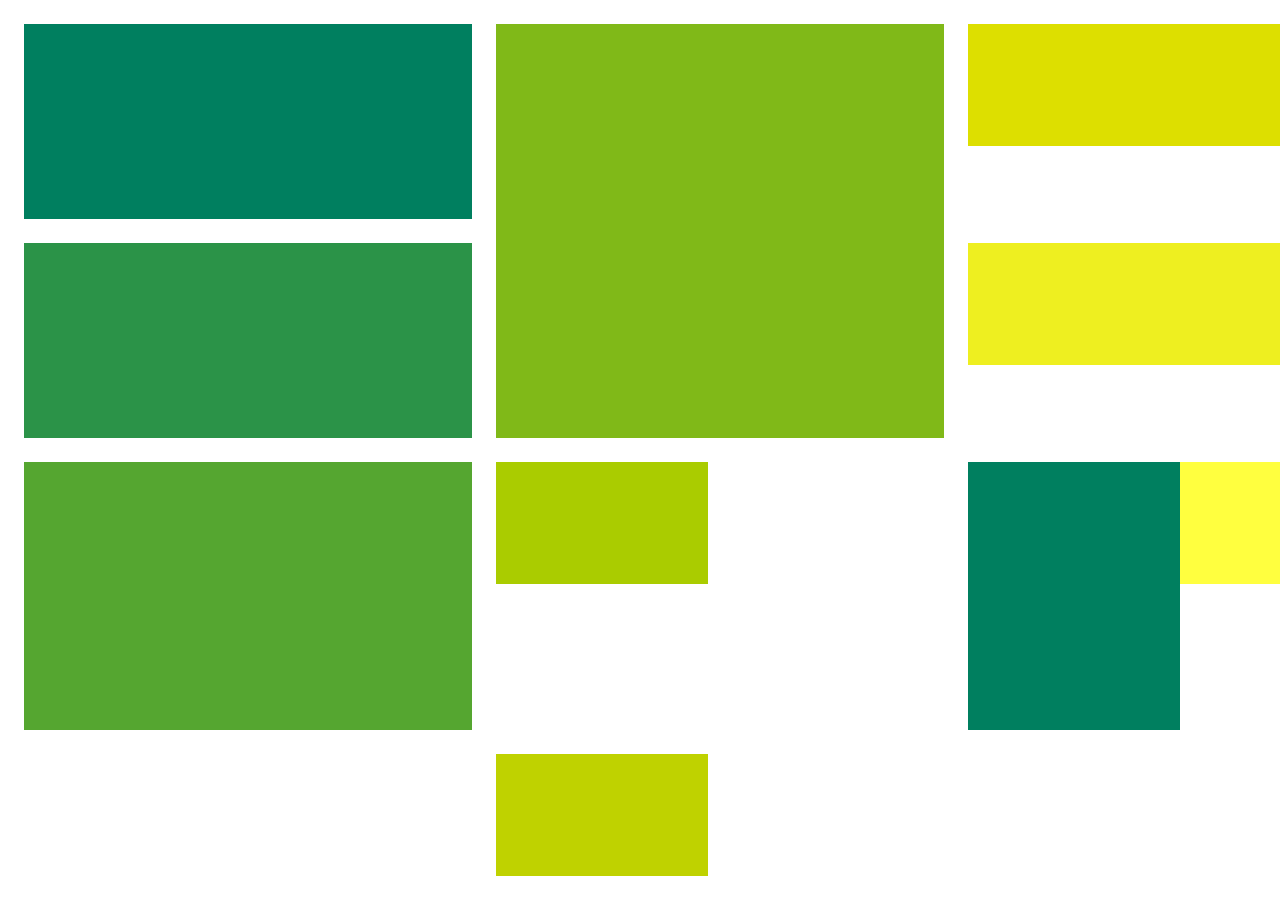
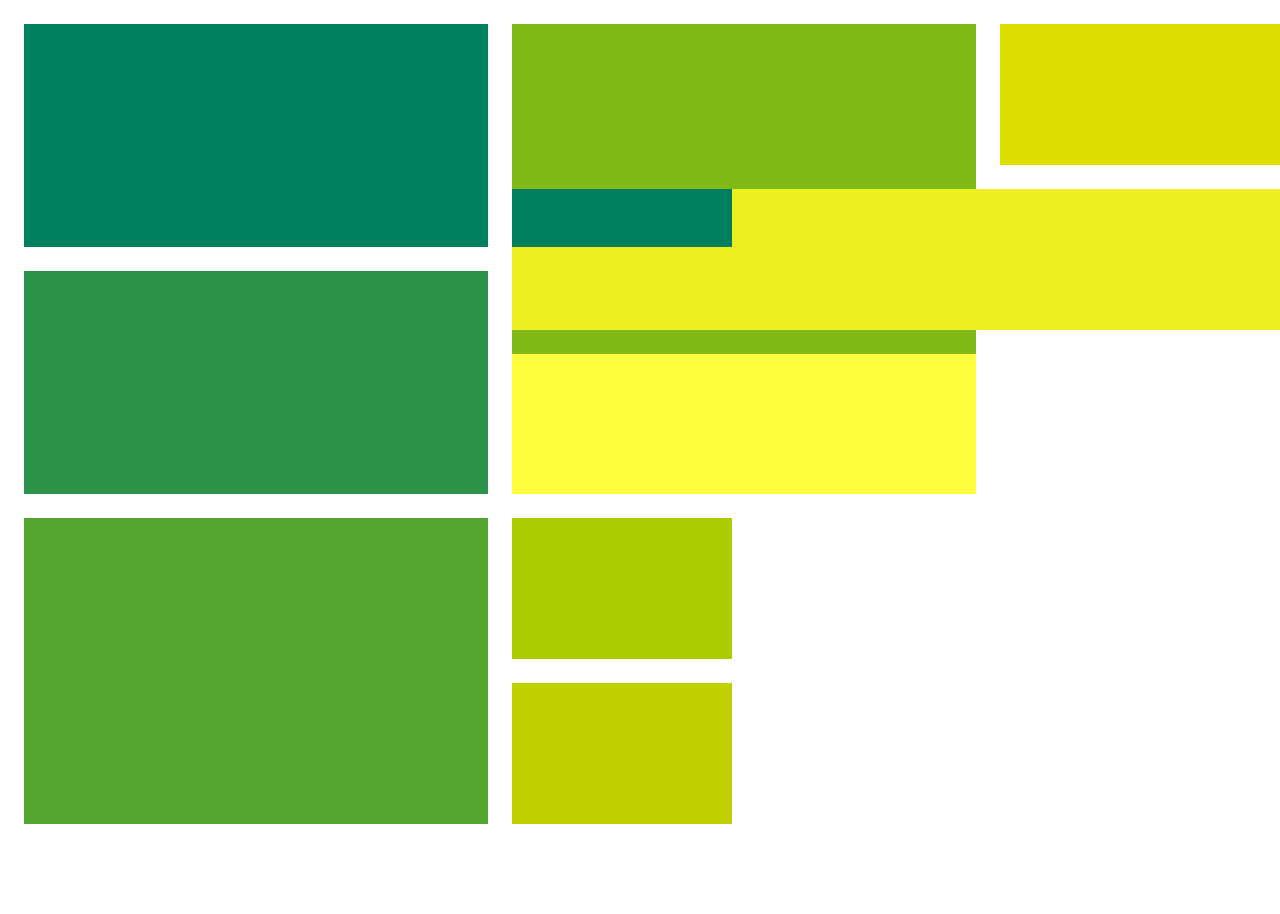
Before and after one commit to melomo1997/grin, a plain HTML site: page index.html in a window 1280 px wide. Shown: the top 914 px of the page. Drawn offline with Linux system fonts and the light colour scheme.

Commit message:
initial commit

```diff
--- a/styles/index.css
+++ b/styles/index.css
@@ -1,97 +1,85 @@
 body{
     margin: 24px;
+    width: 1440px;
+    height: 900px;
 }
 
 .grid-one{
     display: grid;
     grid-gap: 24px;
-    grid-template-columns:1fr 1fr 1fr 1fr ;
-    grid-template-rows: 1fr 1fr 1fr 4fr ;
-    width: 1440px;
-    height: 900px;
+    grid-template-columns:repeat(7 1fr);
+    grid-template-rows: repeat(11 1fr) ;
+    width: 100%;
+    height: 100vh;
+
 }
 
 .rec-one{
-    grid-row: 1/2;
-    grid-column: 1/2;
-    width: 448px;
-    height: 195px;
+    grid-row: 1/4;
+    grid-column: 1/3;
+
     background: #007F5F;
 }
 .rec-two{
-    width: 448px;
-    height: 195px;
+
     background: #2B9348;
-    grid-row: 2/3;
-    grid-column: 1/2;
+    grid-row: 4/7;
+    grid-column: 1/3;
 }
 
 
 .rec-three{
-    grid-row: 3/4;
-    grid-column: 1/2;
-    width: 448px;
-    height: 268px;
+    grid-row: 7/11;
+    grid-column: 1/3;
     background: #55A630;
 }
 .rec-four{
-   grid-column: 2/3;
-   grid-row: 1/3;
-    width: 448px;
-    height: 414px;
+   grid-row: 1/7;
+   grid-column: 3/5;
     background: #80B918;
 }
 
 .rec-five{
-    grid-row:3/4 ;
-    grid-column: 2/3;
-    width: 212px;
-    height: 122px;
-    flex-shrink: 0;
+    grid-column:3/4 ;
+    grid-row: 7/9;
     background: #AC0;
 }
 
 .rec-six{
-    grid-row: 4/5;
-    grid-column:2/3 ;
-    width: 212px;
-    height: 122px;
-    flex-shrink: 0;
+    grid-column: 3/4;
+    grid-row:9/11 ;
     background: #BFD200;
-    /* margin-top: -289px; */
+
 }
 
 
 .rec-seven{
-    width: 448px;
-    height: 122px;
+   grid-row: 1/3;
+   grid-column: 5/7;
     flex-shrink: 0;
     background: #DDDF00;
 }
  .rec-eight{
-    width: 448px;
-    height: 122px;
+
     background: #EEEF20;
-    grid-row: 2/4;
-    grid-column: 3/3;
-    /* margin-top: -80px; */
+    grid-row: 3/5;
+    grid-column: 7/3;
+
  }
 
  .rec-nine{
-    width: 448px;
-    height: 122px;
+
     background: #FFFF3F;
-    grid-row: 3/4;
-    grid-column: 3/4;
-    /* margin-top: -169px; */
+    grid-row: 5/7;
+    grid-column: 3/5;
+
  }
 
  .rec-ten{
-    width: 212px;
-height: 268px;
-flex-shrink: 0;
+
+    flex-shrink: 0;
     background: #007F5F;
     grid-row: 3/4;
     grid-column: 3/4;
-    /* margin-left: 230px; */
+
  }
```
